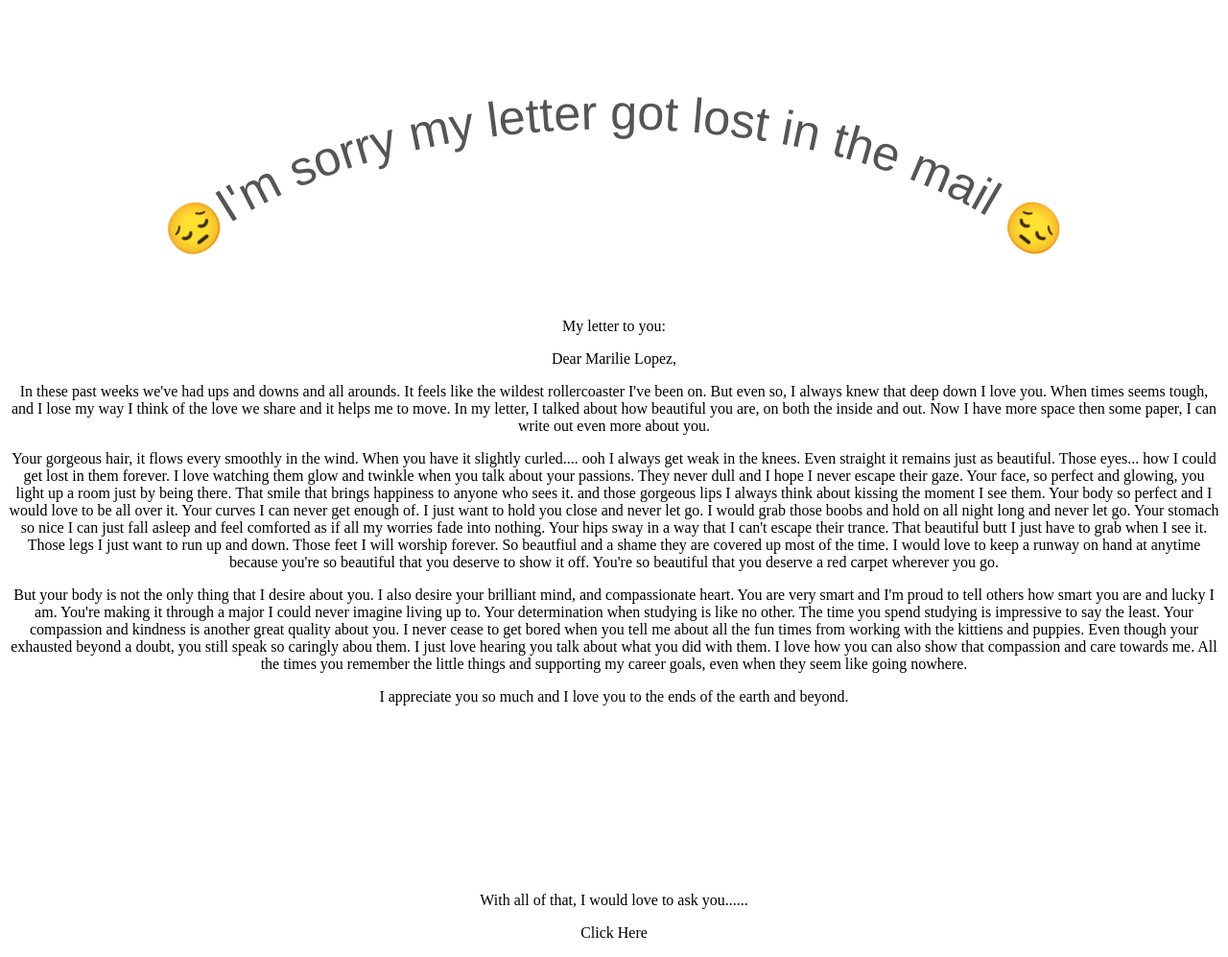
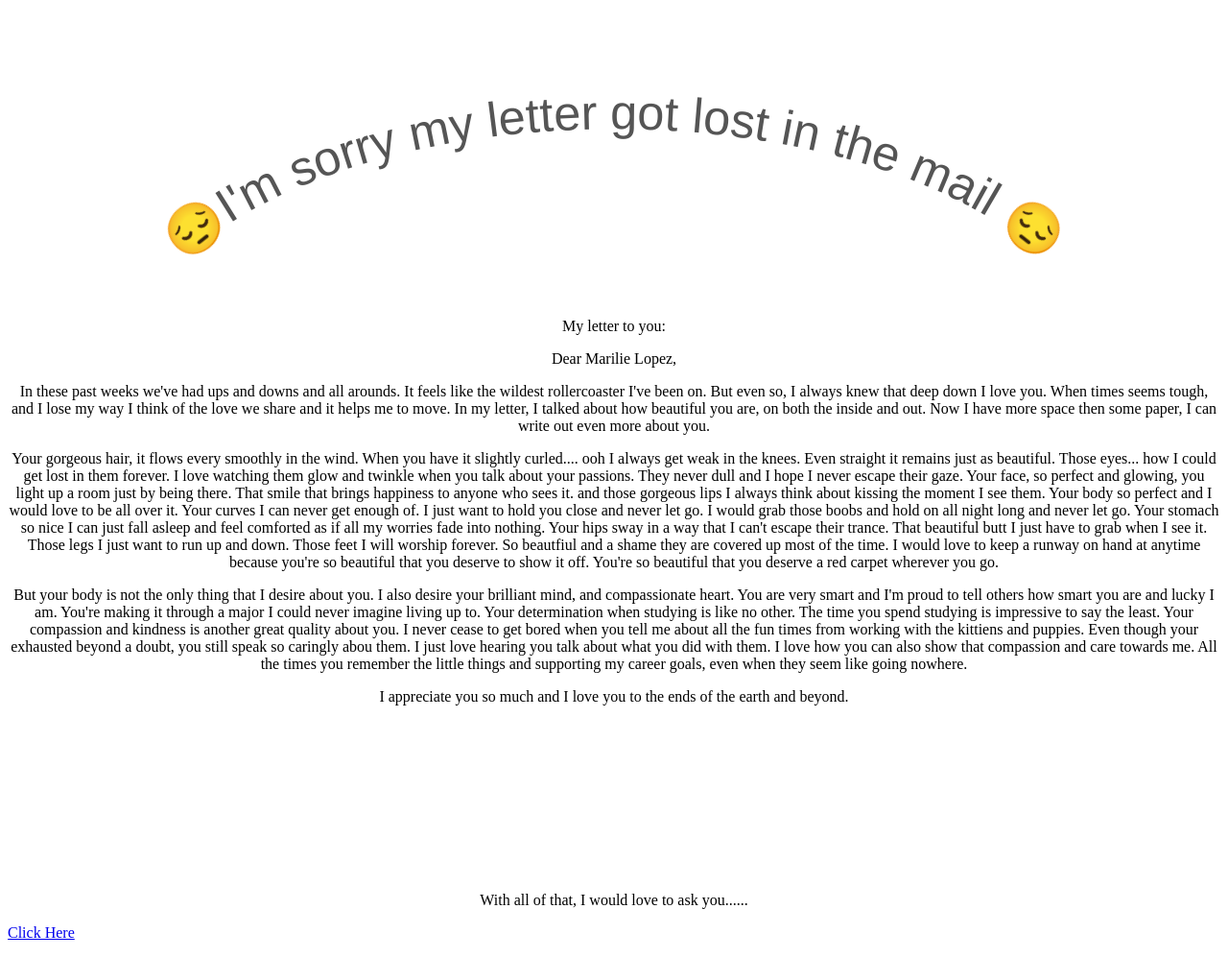
Before and after one commit to TheBird0/ValentineAsking, a plain HTML site: page index.html in a window 1280 px wide. Shown: the whole page at 96% size. Drawn offline with Linux system fonts and the light colour scheme.

Commit message:
Fully Done

```diff
--- a/index.html
+++ b/index.html
@@ -65,7 +65,7 @@
     <br />
     <br />
     <p style="text-align: center"> With all of that, I would love to ask you......</p>
-    <p style="text-align: center">Click Here</p>
+    <a style="text-align: center" href="https://thebird0.github.io/Ask/">Click Here</a>
 
 </body>
 </html>
```
